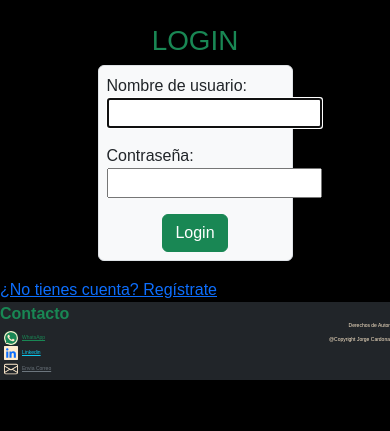
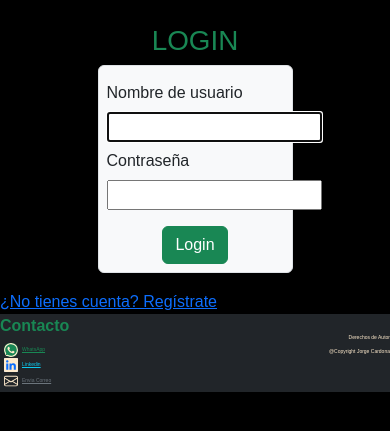
Before and after one commit to JCARDONA1650/Portafolio_Jc, a Django app: page /login/ in a window 390 px wide. Shown: the part 55-486 px from the top of the page. Run offline with Django 5.2, Linux system fonts and the light colour scheme; some web fonts are replaced.

Commit message:
Agregamos Respomsive a LOgin y Registro

```diff
--- a/templates/login.html
+++ b/templates/login.html
@@ -21,13 +21,22 @@
 
 
 <div class="d-flex justify-content-center align-items-center mb-3">
-<form method="POST" class="login container  border rounded p-2 text-dark bg-light w-50">
-    {% csrf_token %}
-    {{ form.as_p }}
-    <div class="d-flex justify-content-center">
-    <button type="submit" class="btn btn-success align-items-center justify-content-center">Login</button>
-    </div>
-</form>
+    <form method="POST" class="login container border rounded p-2 text-dark bg-light w-50">
+        {% csrf_token %}
+        <div class="row">
+            {% for field in form %}
+                <div class="col-md-4 col-12 text-md-end text-start">
+                    <label for="{{ field.id_for_label }}" class="col-form-label">{{ field.label }}</label>
+                </div>
+                <div class="col-md-8 col-12 text-md-end text-start">
+                    {{ field }}
+                </div>
+            {% endfor %}
+        </div>
+        <div class="d-flex justify-content-center mt-3">
+            <button type="submit" class="btn btn-success">Login</button>
+        </div>
+    </form>
 </div>
 <a href="{% url 'registro' %}">¿No tienes cuenta? Regístrate</a>
 
--- a/templates/registro.html
+++ b/templates/registro.html
@@ -8,11 +8,11 @@
 <div class="d-flex justify-content-center align-items-center mb-3">
 <form method="POST" class="login container border rounded p-2 text-dark bg-light w-50">
     {% csrf_token %}
-
+    <div class="row">
     {% if form.errors %}
     <div class="alert alert-danger">
         <strong>¡Error!</strong> Revisa los siguientes problemas:
-        <ul>
+        <ul class="col-md-8 col-12 text-md-end text-start">
             {% for field in form %}
                 {% if field.errors %}
                     <li><strong>{{ field.label }}:</strong>
@@ -25,7 +25,7 @@
         </ul>
     </div>
 {% endif %}
-
+</div>
 
     {% if messages %}
         {%for mensaje in messages%}
```
Also changed, not shown: db.sqlite3.
